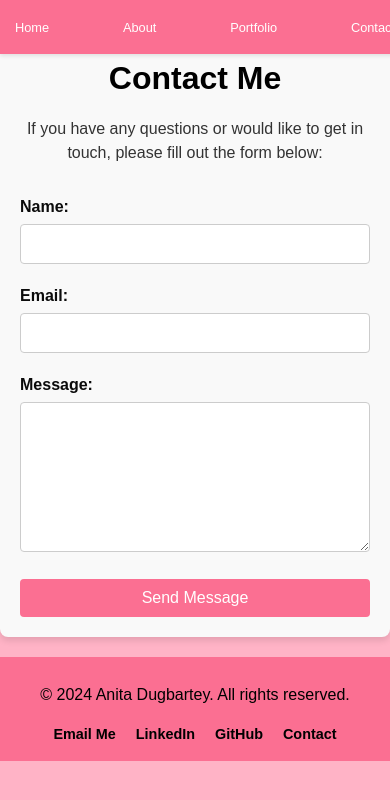
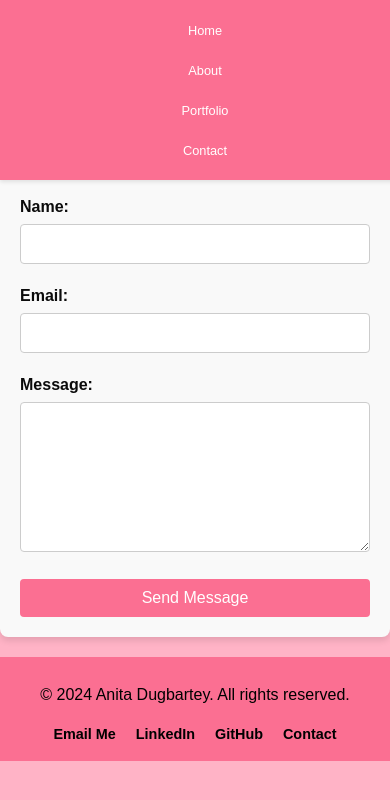
Before and after one commit to anitadugbartey1/anita-portfolio, a React (Vite) app in the folder anita-portfolio/: page /contact in a window 390 px wide. Shown: the top 800 px of the page. Built offline with nearby package versions, Linux system fonts and the light colour scheme.

Commit message:
responsiveness

```diff
--- a/anita-portfolio/src/Footer.jsx
+++ b/anita-portfolio/src/Footer.jsx
@@ -1,5 +1,6 @@
 import React from 'react';
 import './Footer.css'; // Include this file for styling
+import { Link } from 'react-router-dom';
 
 const Footer = () => {
   return (
@@ -7,10 +8,10 @@ const Footer = () => {
       <div className="footer-content">
         <p className="footer-text">© 2024 Anita Dugbartey. All rights reserved.</p>
         <ul className="footer-links">
-          <li><a href="mailto:dugbarteyanita2@gmail.com" className="footer-link">Email Me</a></li>
-          <li><a href="https://linkedin.com/in/anitadugbartey000" className="footer-link" target="_blank" rel="noopener noreferrer">LinkedIn</a></li>
-          <li><a href="https://github.com/anitadugbartey1" className="footer-link" target="_blank" rel="noopener noreferrer">GitHub</a></li>
-          <li><a href="/contact" className="footer-link">Contact</a></li>
+          <li><Link to="mailto:dugbarteyanita2@gmail.com" className="footer-link">Email Me</Link></li>
+          <li><Link to="https://linkedin.com/in/anitadugbartey000" className="footer-link" target="_blank" rel="noopener noreferrer">LinkedIn</Link></li>
+          <li><Link to="https://github.com/anitadugbartey1" className="footer-link" target="_blank" rel="noopener noreferrer">GitHub</Link></li>
+          <li><Link to="/contact" className="footer-link">Contact</Link></li>
         </ul>
       </div>
     </footer>
--- a/anita-portfolio/src/Navbar.css
+++ b/anita-portfolio/src/Navbar.css
@@ -42,13 +42,12 @@
     }
 
     .navbar-menu {
-      flex-direction: row; /* Keep items in a row */
-      flex-wrap: wrap; /* Allow wrapping */
-      justify-content: space-around; /* Distribute items evenly */
+      flex-direction: column; /* Stack items vertically */
+      align-items: center; /* Center items horizontally */
     }
 
     .navbar-menu li {
-      margin: 5px 10px; /* Adjust margins for smaller screens */
+      margin: 10px 0; /* Adjust margins for stacked items */
     }
 
     .navbar-menu a {
@@ -62,12 +61,12 @@
     }
 
     .navbar-menu {
-      flex-direction: row;
-      justify-content: space-between; /* Space items out */
+      flex-direction: column; /* Stack items vertically */
+      align-items: center; /* Center items horizontally */
     }
 
     .navbar-menu li {
-      margin: 5px 5px; /* Further adjust margins */
+      margin: 8px 0; /* Further adjust margins */
     }
 
     .navbar-menu a {
```
